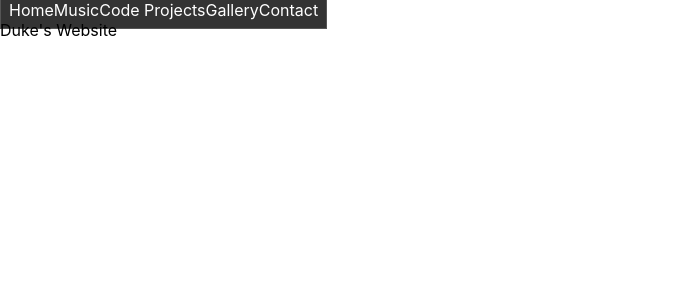
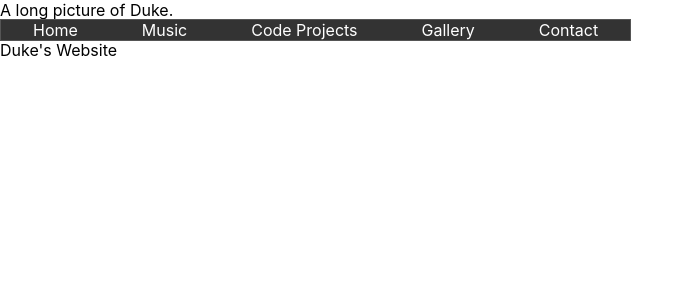
Before and after one commit to Duke1014/duke-website, a React (Create React App) app: page / in a window 1280 px wide. Shown: the top 300 px of the page, without its empty margins (0-694 px from the left). Built offline with nearby package versions, Linux system fonts and the light colour scheme.

Commit message:
navbar fixing

```diff
--- a/src/App.css
+++ b/src/App.css
@@ -1,11 +1,12 @@
 nav {
   display: inline;
   border: 1px solid #555;
-  padding: 8px;
   background-color: #333;
 }
 
 nav a {
   color: white;
   text-decoration: none;
+  text-align: center;
+  padding: 14px 16px;
 }
--- a/src/App.js
+++ b/src/App.js
@@ -10,6 +10,8 @@ import { BrowserRouter, Routes, Route } from "react-router-dom"
 function App() {
   return (
     <BrowserRouter>
+    A long picture of Duke.
+    <br/>
     <Navbar />
       <Routes>
         <Route path='/' element={ <Home /> } />
```
